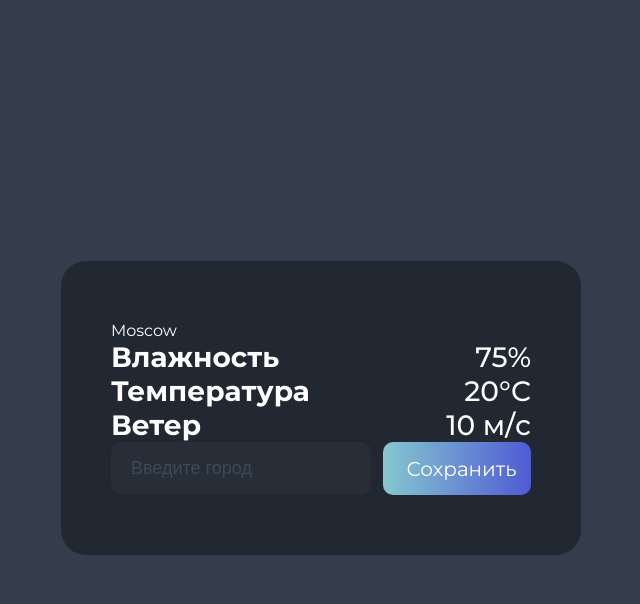
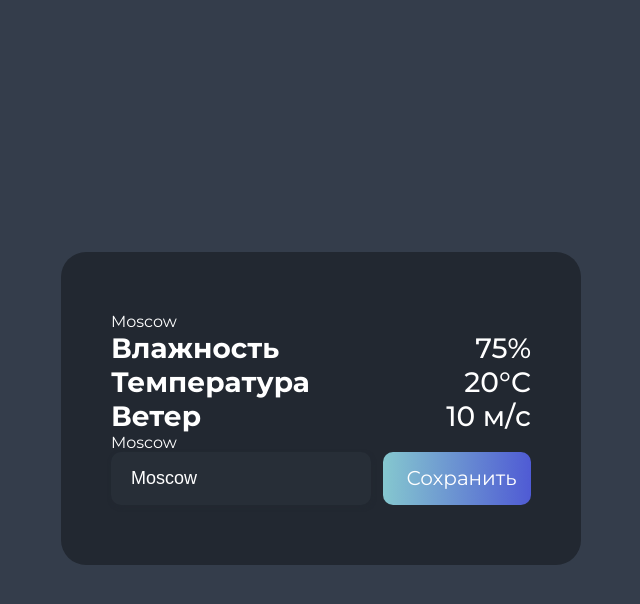
Before and after one commit to ShamsutOFF/vue-project1, a Vue app: page / in a window 1280 px wide. Both pictures are taken after a click on the button "Изменить город". Shown: the top 604 px of the page, without its empty margins (319-959 px from the left). Built offline with nearby package versions, Linux system fonts and the light colour scheme.

Commit message:
7.8. v-model

```diff
--- a/src/components/CitySelect.vue
+++ b/src/components/CitySelect.vue
@@ -10,6 +10,7 @@ const emit = defineEmits({
   },
 });
 
+let city = ref("Moscow");
 let isEdited = ref(false);
 
 function select() {
@@ -24,9 +25,12 @@ function edit() {
 </script>
 
 <template>
+  {{city}}
   <div class="city-select">
     <div v-show="isEdited" class="city-input">
-    <Input placeholder="Введите город"/>
+      <Input
+          v-model="city"
+          placeholder="Введите город"/>
       <Button @click="select()">Сохранить</Button>
     </div>
     <Button v-show="!isEdited" @click="edit()">
--- a/src/components/Input.vue
+++ b/src/components/Input.vue
@@ -1,9 +1,12 @@
 <script setup>
-
+const model = defineModel();
 </script>
 
 <template>
-  <input class="input"/>
+  <input
+      v-model="model"
+      class="input"
+      placeholder="Введите город"/>
 </template>
 
 <style scoped>
```
Lines whose indentation alone changed are shown as unchanged.
